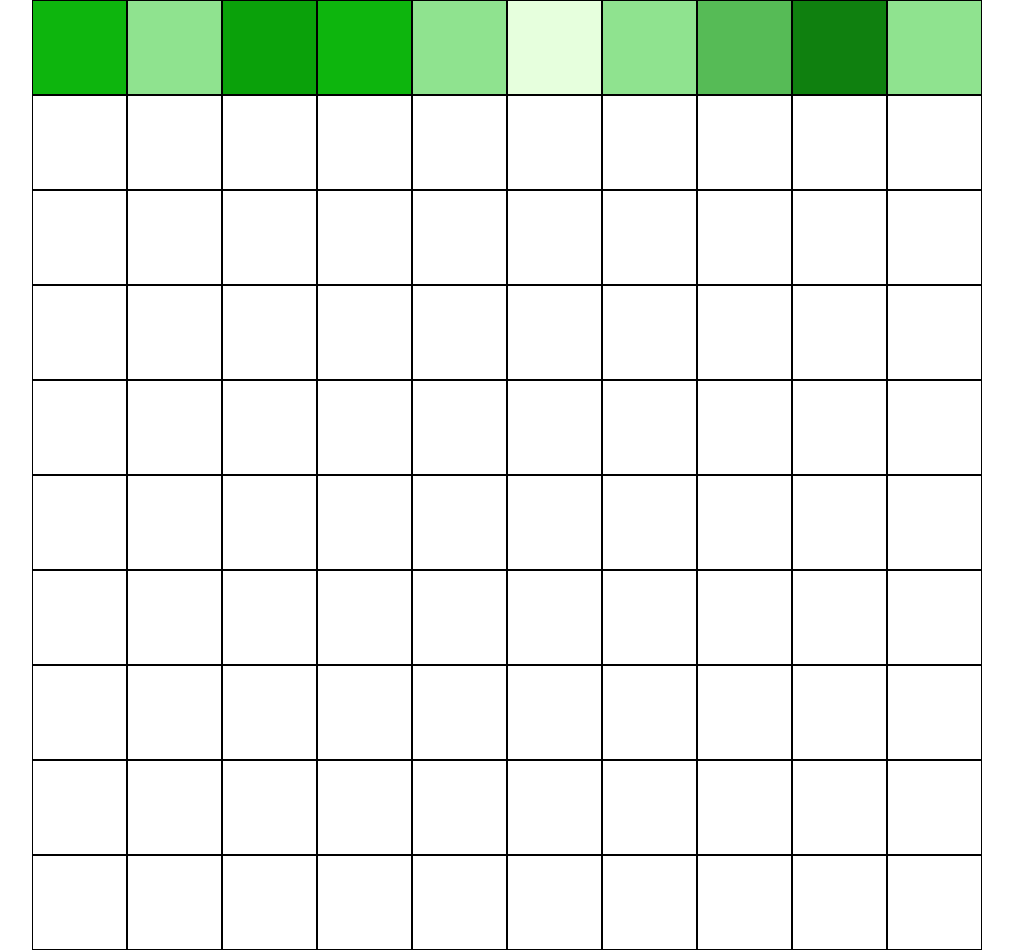
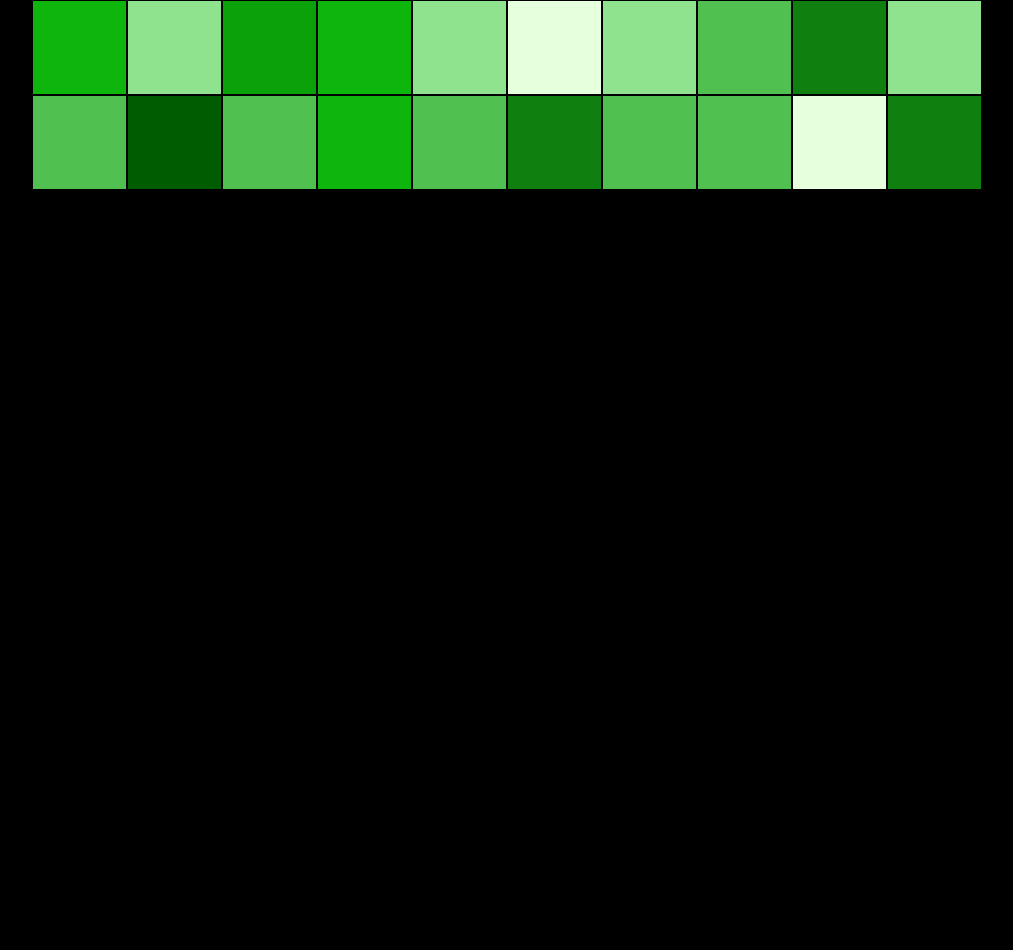
Before and after one commit to Neeiser/html-css-12bool, a plain HTML site: page bonus/index-bonus.html in a window 1280 px wide. Shown: the whole page, without its empty margins (133-1146 px from the left). Drawn offline with Linux system fonts and the light colour scheme.

Commit message:
BONUS: Riga 2/10 fatta

```diff
--- a/bonus/css/style.css
+++ b/bonus/css/style.css
@@ -4,20 +4,28 @@
     border: 1px solid black;
 }
 
+body{
+    background-color: black;
+}
+
 /* Variabili */
 
 :root {
-    --green1: #004500;
+    --green1: #005c00;
     --green2: #0f800f;
-    --green4: #0aa10a;
-    --green3: #0db50d;
-    --green5: #56bb56;
+    --green3: #0aa10a;
+    --green4: #0db50d;
+    --green5: #50c050;
     --green6: #8fe38f;
     --green7: #e6ffdd;
+    --black: #010301;
 }
 
+
+/* RIGA 1 */
+
 .row-1 .col-1:nth-child(1){
-    background-color: var(--green3);
+    background-color: var(--green4);
 }
 
 .row-1 .col-1:nth-child(2){
@@ -25,11 +33,11 @@
 }
 
 .row-1 .col-1:nth-child(3){
-    background-color: var(--green4);
+    background-color: var(--green3);
 }
 
 .row-1 .col-1:nth-child(4){
-    background-color: var(--green3);
+    background-color: var(--green4);
 }
 
 .row-1 .col-1:nth-child(5){
@@ -55,3 +63,47 @@
 .row-1 .col-1:nth-child(10){
     background-color: var(--green6);
 }
+
+/* RIGA 2 */
+
+.row-2 .col-1:nth-child(1){
+    background-color: var(--green5);
+}
+
+.row-2 .col-1:nth-child(2){
+    background-color: var(--green1);
+}
+
+.row-2 .col-1:nth-child(3){
+    background-color: var(--green5);
+}
+
+.row-2 .col-1:nth-child(4){
+    background-color: var(--green4);
+}
+
+.row-2 .col-1:nth-child(5){
+    background-color: var(--green5);
+}
+
+.row-2 .col-1:nth-child(6){
+    background-color: var(--green2);
+}
+
+.row-2 .col-1:nth-child(7){
+    background-color: var(--green5);
+}
+
+.row-2 .col-1:nth-child(8){
+    background-color: var(--green5);
+}
+
+.row-2 .col-1:nth-child(9){
+    background-color: var(--green7);
+}
+
+.row-2 .col-1:nth-child(10){
+    background-color: var(--green2);
+}
+
+/* RIGA 3 */
```
